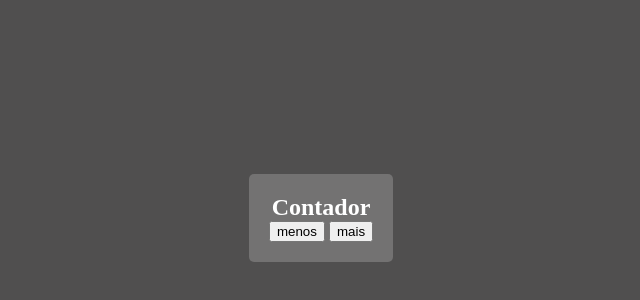
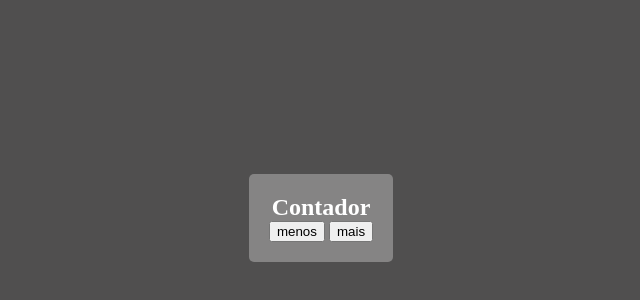
Before and after one commit to AlwinRicardoFiebes/contador_de_numeros, a plain HTML site: page index.html in a window 1280 px wide. Shown: the part 182-482 px from the top of the page, without its empty margins (319-959 px from the left). Drawn offline with Linux system fonts and the light colour scheme.

Commit message:
Update index.html

```diff
--- a/index.html
+++ b/index.html
@@ -18,7 +18,7 @@
         }
 
         section {
-            background: rgba(255, 255, 255, .2);
+            background: rgba(255, 255, 255, .3);
             padding: 20px;
             border-radius: 5px;
             text-align: center;
```
